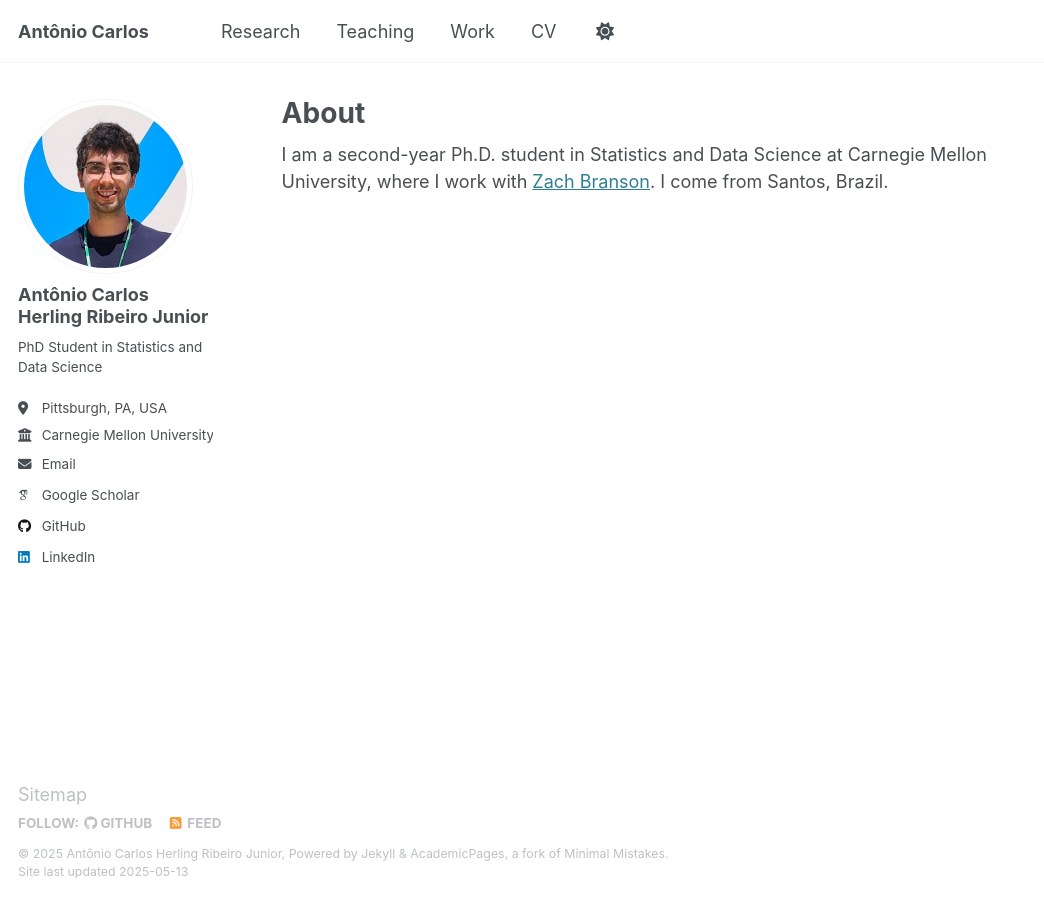
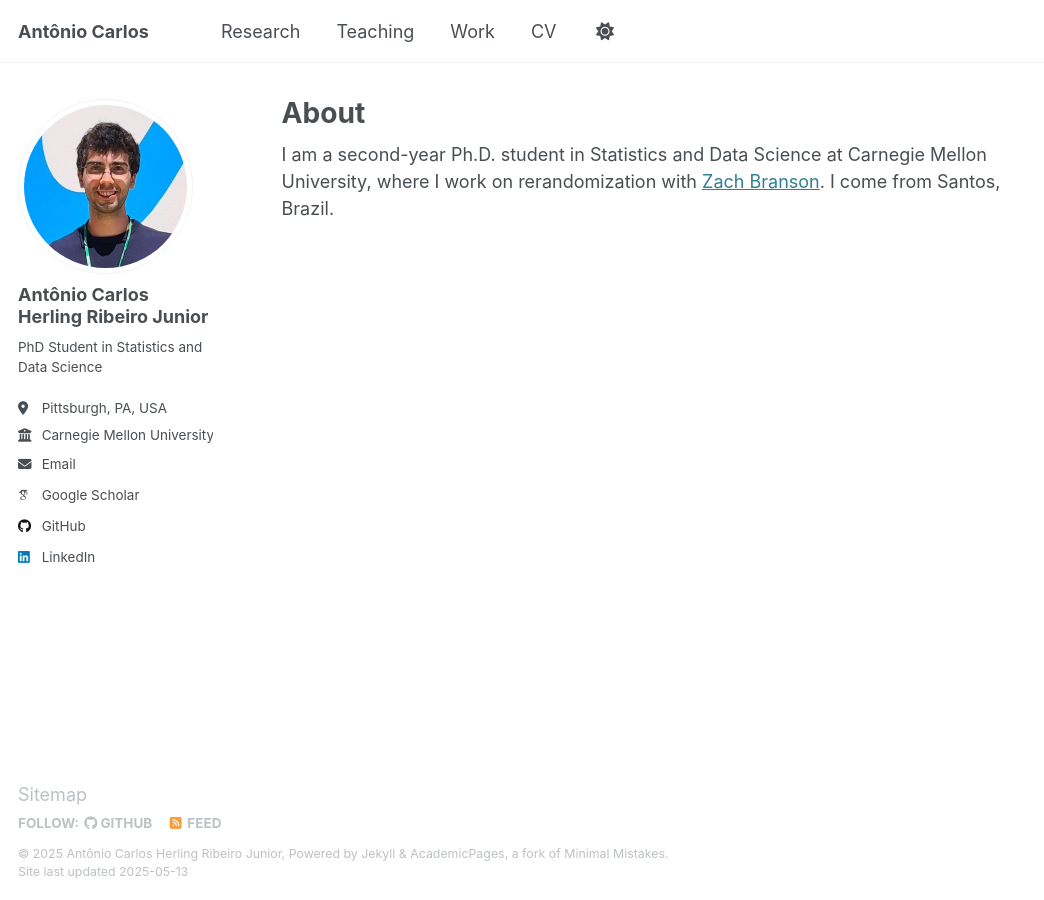
Before and after one commit to antonioherling/antonioherling.github.io, a Jekyll site: the page built from _pages/about.md, in a window 1280 px wide. Shown: the whole page, without its empty margins (0-1044 px from the left). Built offline with Jekyll 4.4.1, drawn with Linux system fonts in a browser that asks for light colours; some web fonts are replaced.

Commit message:
atualizacoes

```diff
--- a/_pages/about.md
+++ b/_pages/about.md
@@ -7,7 +7,7 @@ redirect_from:
   - /about.html
 ---
 
-I am a second-year Ph.D. student in Statistics and Data Science at Carnegie Mellon University, where I work with [Zach Branson](https://sites.google.com/site/zjbranson/). I come from Santos, Brazil.
+I am a second-year Ph.D. student in Statistics and Data Science at Carnegie Mellon University, where I work on rerandomization with [Zach Branson](https://sites.google.com/site/zjbranson/). I come from Santos, Brazil.
 
 <!--
 This is the front page of a website that is powered by the [Academic Pages template](https://github.com/academicpages/academicpages.github.io) and hosted on GitHub pages. [GitHub pages](https://pages.github.com) is a free service in which websites are built and hosted from code and data stored in a GitHub repository, automatically updating when a new commit is made to the repository. This template was forked from the [Minimal Mistakes Jekyll Theme](https://mmistakes.github.io/minimal-mistakes/) created by Michael Rose, and then extended to support the kinds of content that academics have: publications, talks, teaching, a portfolio, blog posts, and a dynamically-generated CV. You can fork [this template](https://github.com/academicpages/academicpages.github.io) right now, modify the configuration and markdown files, add your own PDFs and other content, and have your own site for free, with no ads!
```
Also changed, not shown: _pages/research.md (+0 -2 lines).
